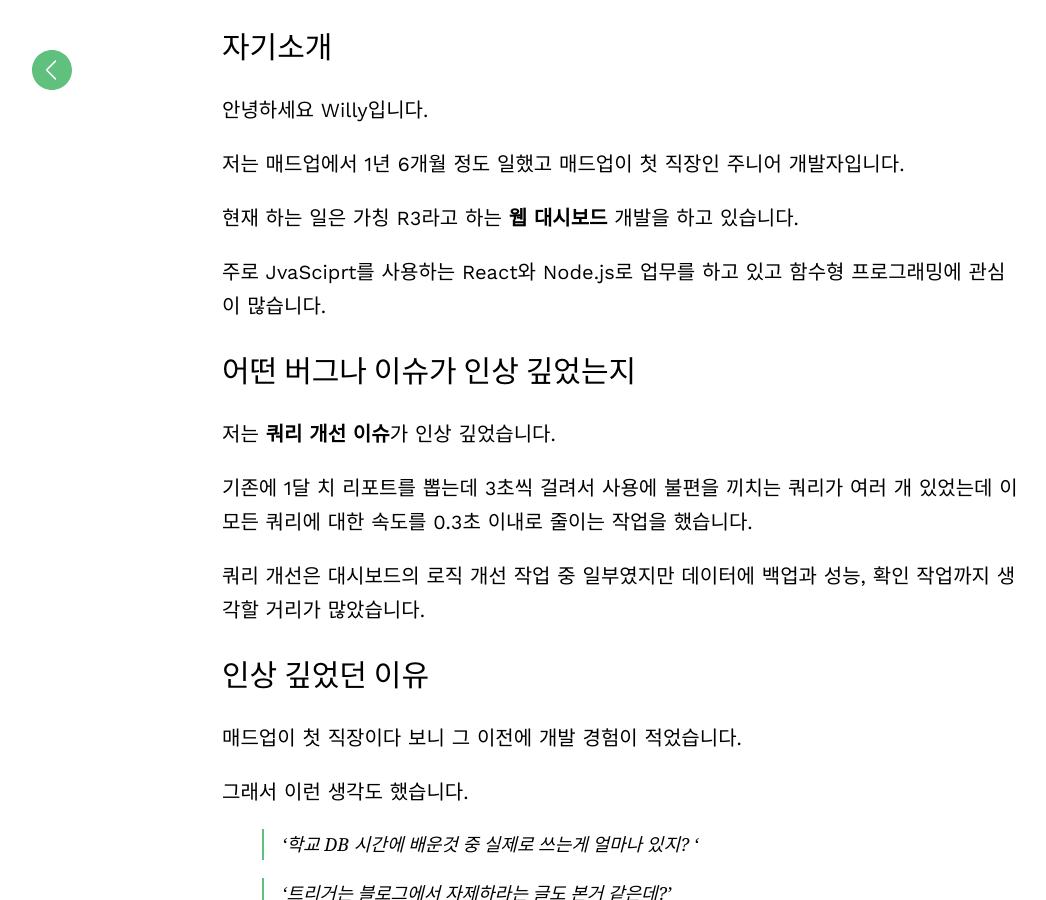
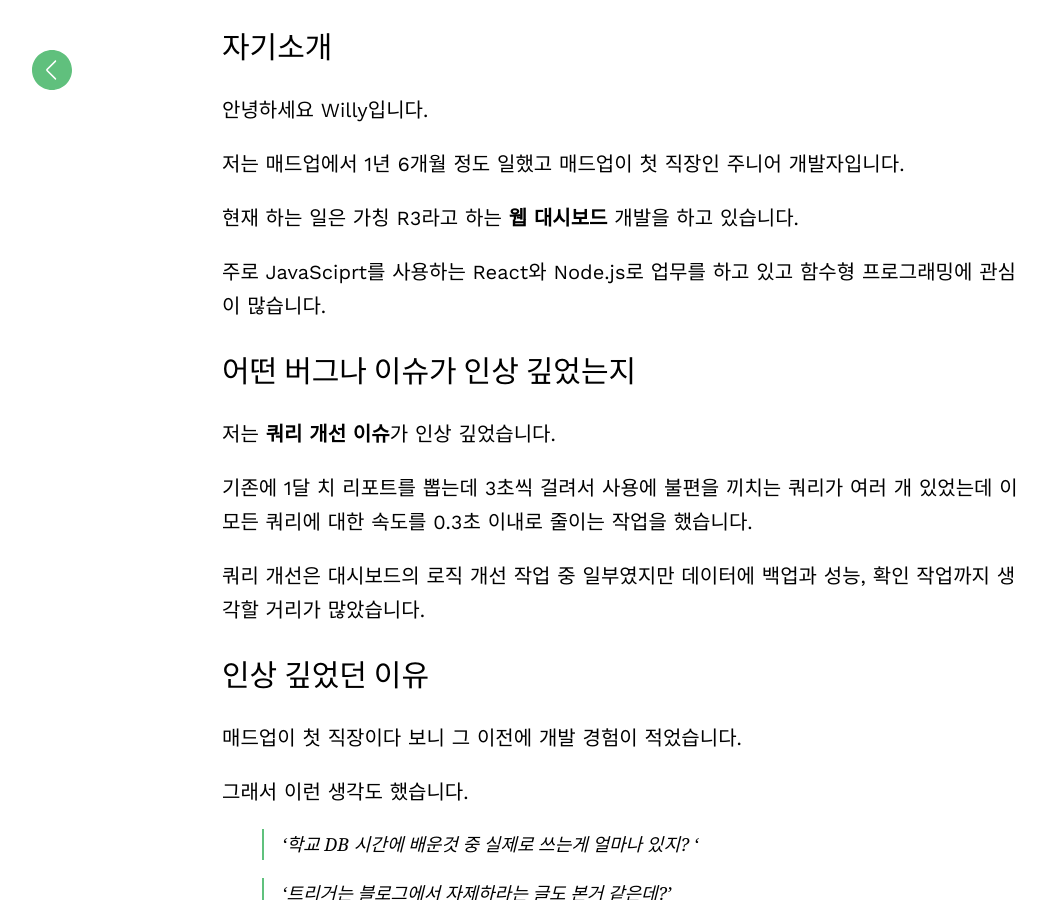
Before and after one commit to madup-inc/madup-inc.github.io, a Jekyll site: the page built from _posts/2019-03-26-impressed-issue.md, in a window 1280 px wide and 900 px high, scrolled down 815 px. Shown: the whole window, without its empty margins (18-1064 px from the left). Built offline with Jekyll 4.4.1, drawn with Linux system fonts in a browser that asks for light colours; some web fonts are replaced; comment, search, counter and statistics services are not loaded.

Commit message:
오타 수정

```diff
--- a/_posts/2019-03-26-impressed-issue.md
+++ b/_posts/2019-03-26-impressed-issue.md
@@ -29,7 +29,7 @@ date: 2019-03-26
 
 현재 하는 일은 가칭 R3라고 하는 **웹 대시보드** 개발을 하고 있습니다.
 
-주로 JvaSciprt를 사용하는 React와 Node.js로 업무를 하고 있고 함수형 프로그래밍에 관심이 많습니다.
+주로 JavaSciprt를 사용하는 React와 Node.js로 업무를 하고 있고 함수형 프로그래밍에 관심이 많습니다.
 
 ## 어떤 버그나 이슈가 인상 깊었는지
 
```
Also changed, not shown: other parts of _posts/2019-03-26-impressed-issue.md (+1 -1 lines).
